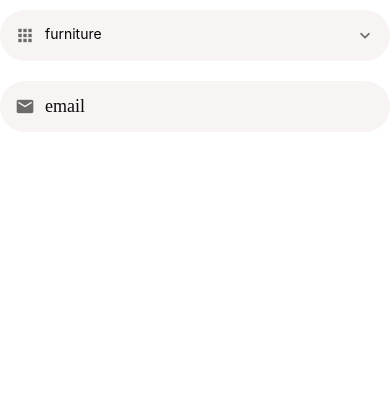
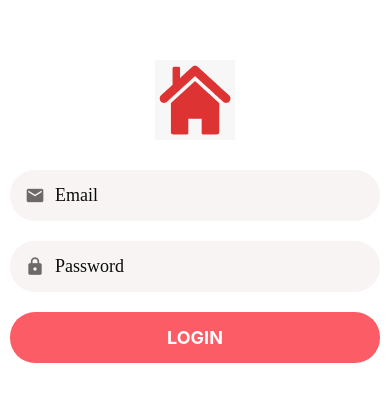
Before and after one commit to aklepper20/ou_reactnative, a React Native app: screen / in a window 390 px wide. Shown: the top 402 px of the page. Built offline with nearby package versions, Linux system fonts and the light colour scheme.

Commit message:
adds form validation with formik and yup

```diff
--- a/App.js
+++ b/App.js
@@ -12,35 +12,10 @@
 import ListingsScreen from "./app/screens/ListingsScreen";
 import AppTextInput from "./app/components/AppTextInput";
 import AppPicker from "./app/components/AppPicker";
+import LoginScreen from "./app/screens/LoginScreen";
 
-const category = [
-  {
-    label: "furniture",
-    value: 1,
-  },
-  {
-    label: "camera",
-    value: 2,
-  },
-  {
-    label: "clothes",
-    value: 3,
-  },
-];
 export default function App() {
-  const [cat, setCat] = useState(category[0]);
-  return (
-    <Screen>
-      <AppPicker
-        selectedItem={cat}
-        onSelectItem={(item) => setCat(item)}
-        items={category}
-        placeholder="category"
-        icon="apps"
-      />
-      <AppTextInput placeholder="email" icon="email" />
-    </Screen>
-  );
+  return <LoginScreen />;
 }
 
 const styles = StyleSheet.create({});
--- /dev/null
+++ b/app/screens/LoginScreen.js
@@ -0,0 +1,66 @@
+import { StyleSheet, Text, View, Image } from "react-native";
+import React, { useState } from "react";
+import Screen from "../components/Screen";
+import AppTextInput from "../components/AppTextInput";
+import AppButton from "../components/AppButton";
+import { Formik } from "formik";
+import * as Yup from "yup";
+
+const LoginScreen = () => {
+  const validationSchema = Yup.object().shape({
+    email: Yup.string().required().email().label("Email"),
+    password: Yup.string().required().min(4).matches(4).label("Password"),
+  });
+
+  return (
+    <Screen style={styles.container}>
+      <Image style={styles.logo} source={require("../assets/logo-red.png")} />
+      <Formik
+        initialValues={{ email: "", password: "" }}
+        onSubmit={(values) => console.log(values)}
+        validationSchema={validationSchema}
+      >
+        {({ handleChange, handleSubmit, errors }) => (
+          <>
+            <AppTextInput
+              icon="email"
+              autoCapitalize="none"
+              autoCorrect={false}
+              keyboardType="email-address"
+              textContentType="emailAddress"
+              placeholder="Email"
+              onChange={handleChange("email")}
+            ></AppTextInput>
+            <Text style={{ color: "red" }}>{errors.email}</Text>
+            <AppTextInput
+              autoCapitalize="none"
+              autoCorrect={false}
+              icon="lock"
+              placeholder="Password"
+              textContentType="password"
+              secureTextEntry
+              onChange={handleChange("password")}
+            ></AppTextInput>
+            <Text style={{ color: "red" }}>{errors.password}</Text>
+            <AppButton title="Login" onPress={handleSubmit}></AppButton>
+          </>
+        )}
+      </Formik>
+    </Screen>
+  );
+};
+
+export default LoginScreen;
+
+const styles = StyleSheet.create({
+  container: {
+    padding: 10,
+  },
+  logo: {
+    width: 80,
+    height: 80,
+    alignSelf: "center",
+    marginTop: 50,
+    marginBottom: 20,
+  },
+});
--- a/package.json
+++ b/package.json
@@ -13,11 +13,13 @@
     "expo": "~44.0.0",
     "expo-constants": "^13.0.2",
     "expo-status-bar": "~1.2.0",
+    "formik": "^2.1.4",
     "react": "17.0.1",
     "react-dom": "17.0.1",
     "react-native": "0.64.3",
     "react-native-gesture-handler": "~2.1.0",
-    "react-native-web": "0.17.1"
+    "react-native-web": "0.17.1",
+    "yup": "^0.32.11"
   },
   "devDependencies": {
     "@babel/core": "^7.12.9"
```
Also changed, not shown: 2 other files (tests, documents, lock files or other folders).
